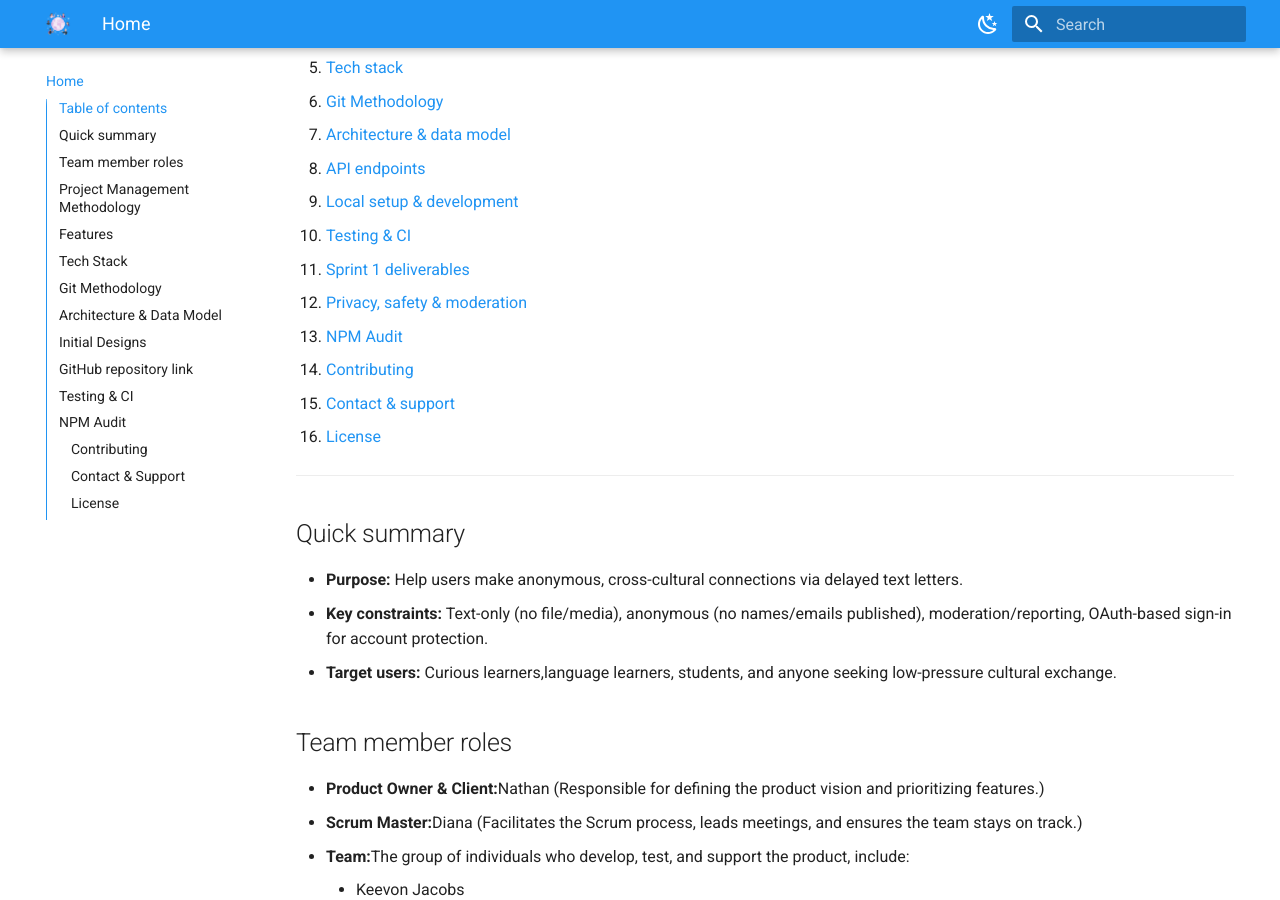
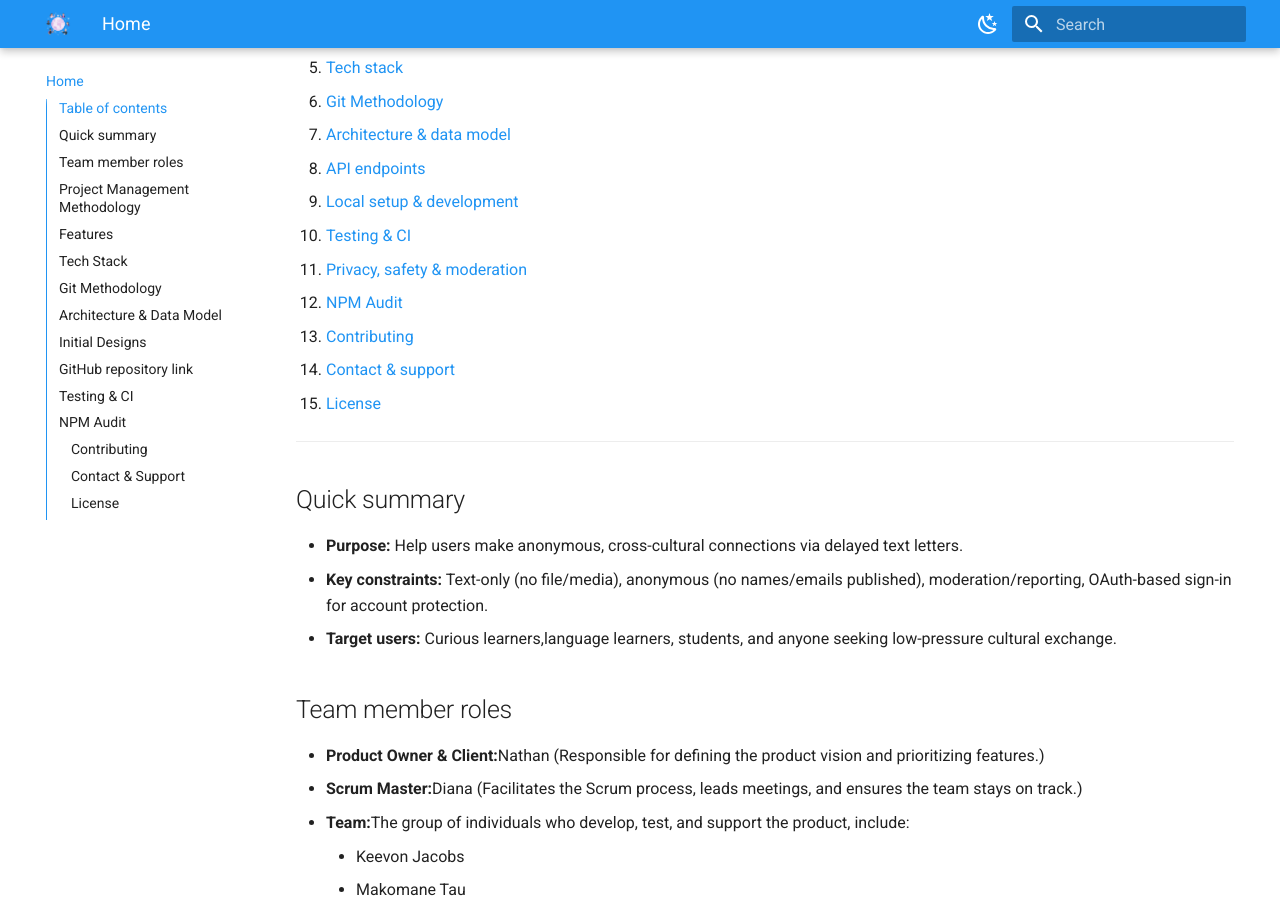
Before and after one commit to MakomaneTau/my-docs, an MkDocs documentation site: the page built from docs/index.md, in a window 1280 px wide and 900 px high, scrolled down 596 px. Built offline with MkDocs 1.6.1 and Material for MkDocs 9.7.7, drawn with Linux system fonts in a browser that asks for light colours.

Commit message:
`Removed Sprint 1 deliverables section from index.md`

```diff
--- a/docs/index.md
+++ b/docs/index.md
@@ -19,7 +19,6 @@
 8. [API endpoints](#api-endpoints)
 9. [Local setup & development](#local-setup--development)
 10. [Testing & CI](#testing--ci)
-11. [Sprint 1 deliverables](#sprint-1-deliverables-rubric-aligned)
 12. [Privacy, safety & moderation](#privacy-safety--moderation)
 13. [NPM Audit](#npm-audit)
 14. [Contributing](#contributing)
```
